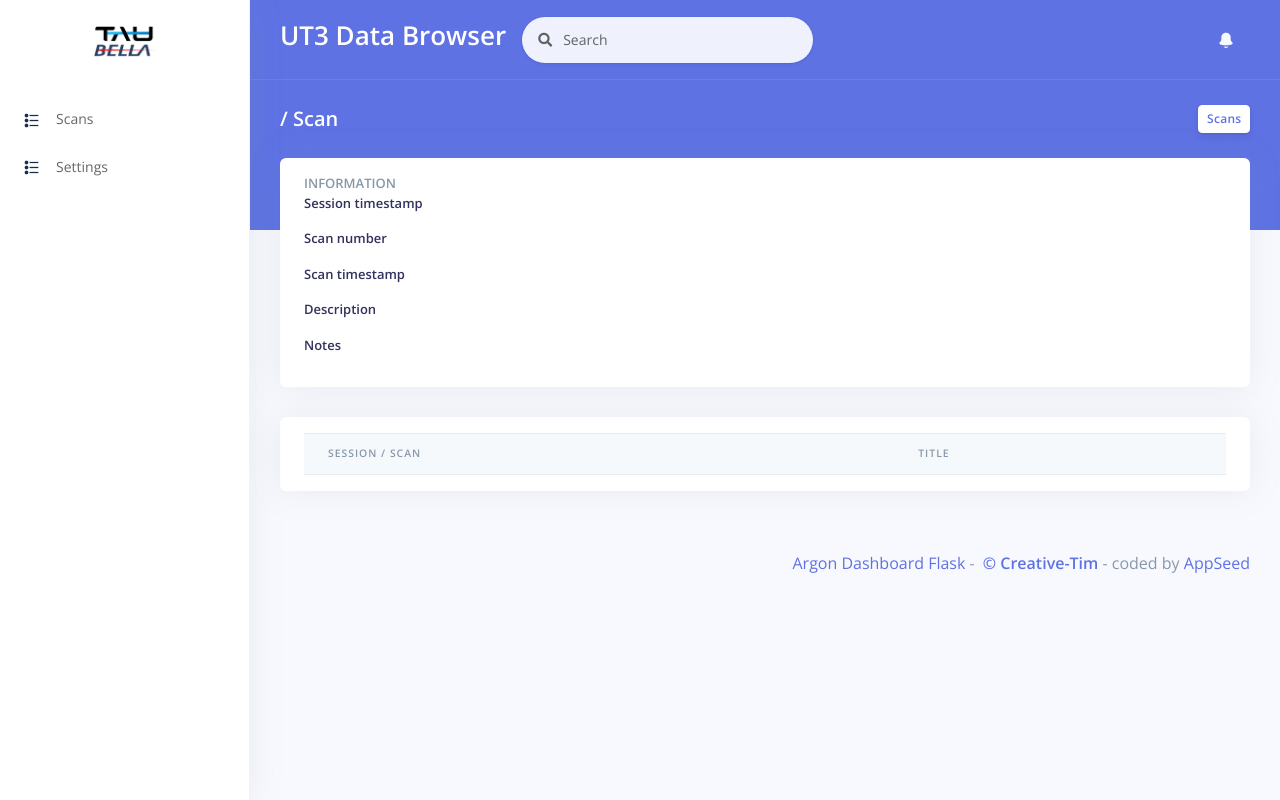
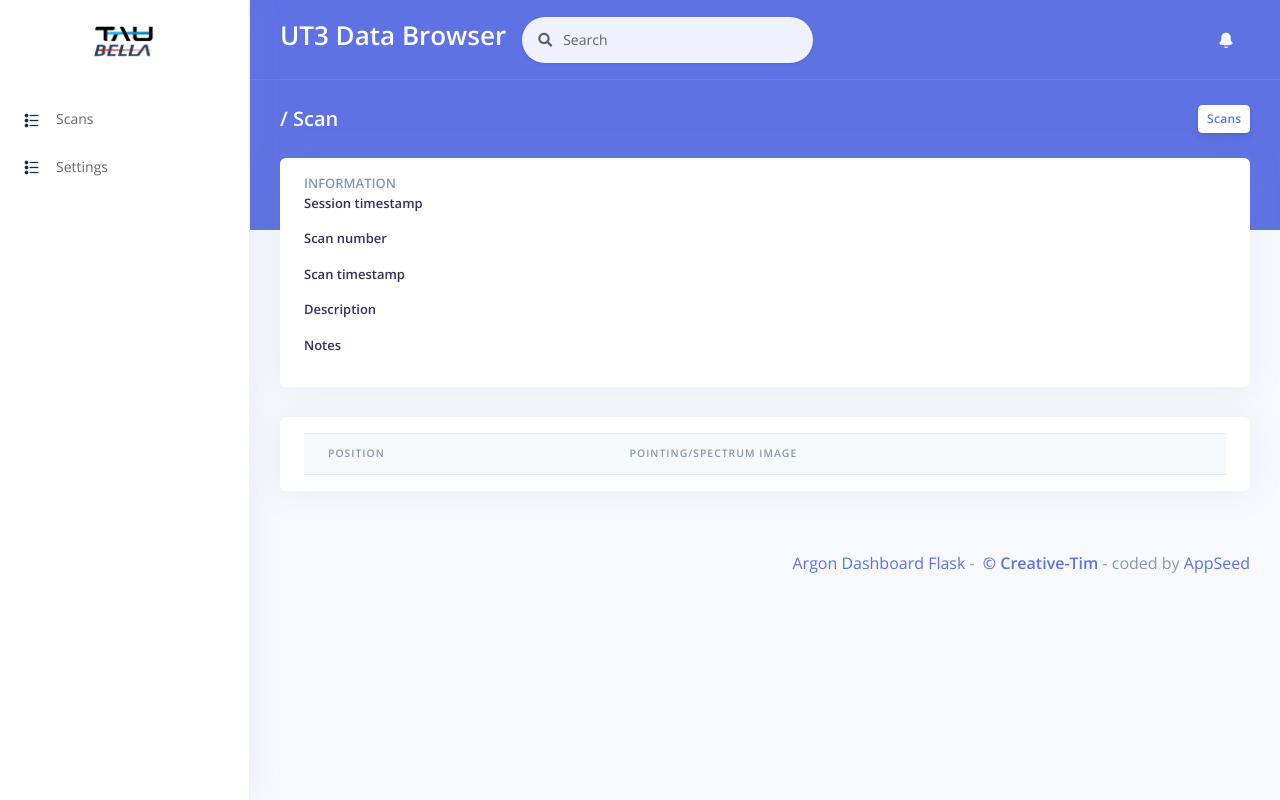
Before and after one commit to TAUSystems/UT3DataBrowser, a Flask app: template ut3_data_browser/apps/templates/home/scan.html in a window 1280 px wide. Run offline with Flask 3, Linux system fonts and the light colour scheme; the template is opened without the code that fills it, so the values that code supplies are empty; parts of the project's set-up code (start-up, migrations or seed data) failed here and were passed over; some libraries are stand-ins or nearby versions.

Commit message:
Add /image route to serve pointing_and_spectrum images and use that in scan.html img src

```diff
--- a/ut3_data_browser/apps/templates/home/scan.html
+++ b/ut3_data_browser/apps/templates/home/scan.html
@@ -51,8 +51,8 @@
             <table class="table align-items-center table-flush">
               <thead class="thead-light">
                 <tr>
-                  <th scope="col" class="sort" data-sort="name">Session / Scan</th>
-                  <th scope="col" class="sort" data-sort="description">Title</th>
+                  <th scope="col" class="sort" data-sort="name">Position</th>
+                  <th scope="col" class="sort" data-sort="description">Pointing/Spectrum image</th>
                 </tr>
               </thead>
               <tbody class="list">
@@ -64,7 +64,7 @@
                     Longitudinal position = {{ scan_result.longitudinal_position }}<br/>
                   </td>
                   <td>
-                    <img src="{{ scan_result.pointing_and_spectrum_path }}" alt="Pointing and spectrum" width="100%"/><br/>
+                    <img src="{{ url_for('home_blueprint.image', image_path= scan_result.pointing_and_spectrum_path) }}" alt="Pointing and spectrum" width="100%"/><br/>
                   </td>
                 </tr>
                 {% endfor %}
```
Also changed, not shown: ut3_data_browser/apps/home/routes.py (+17 -1 lines), ut3_data_browser/apps/logic/scans.py (+4 -5 lines).
